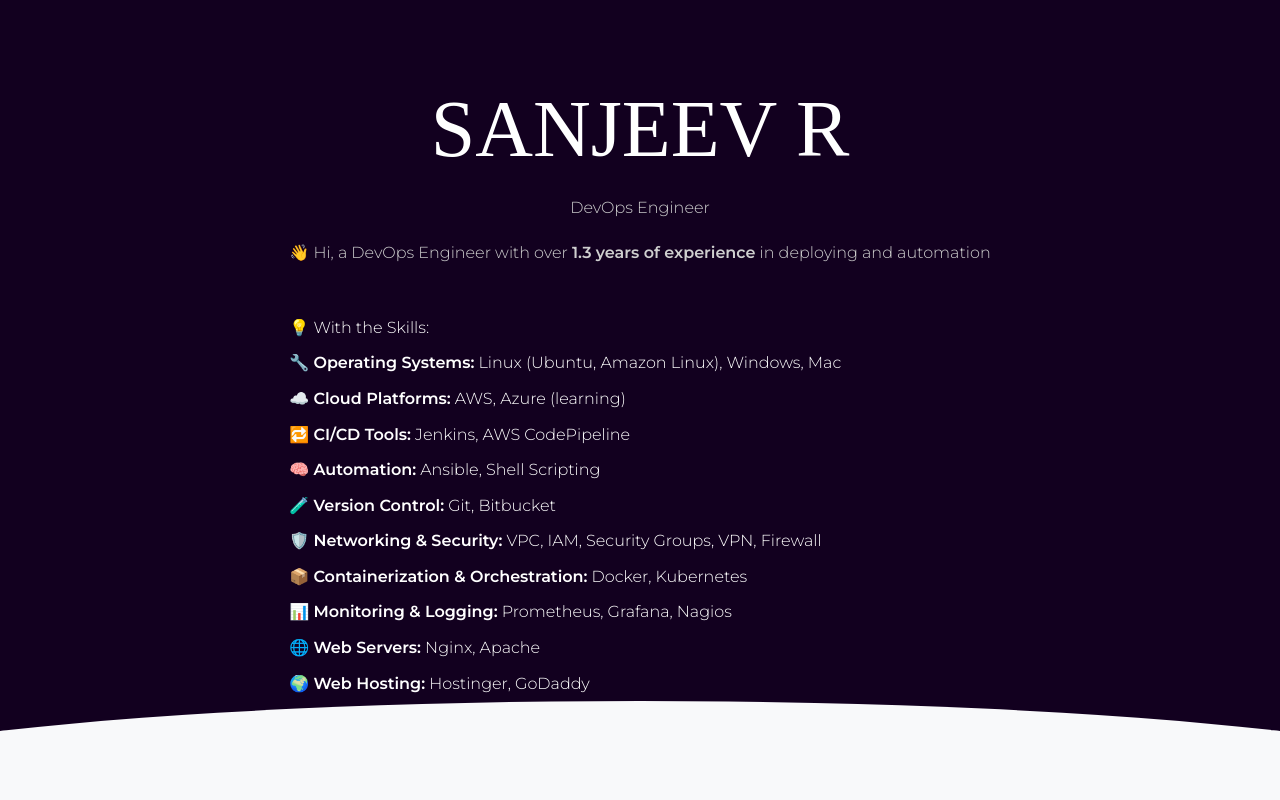
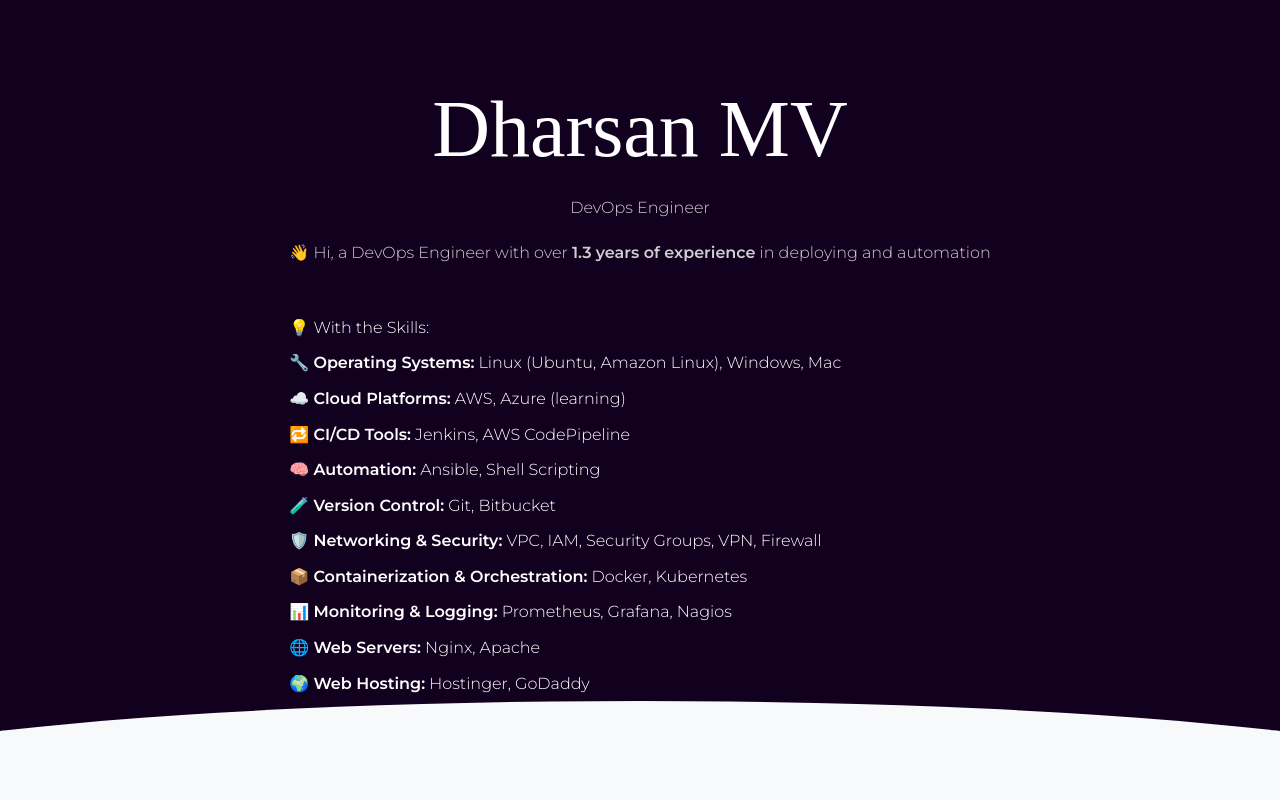
Before and after one commit to sanjeevashwin/dharsanportfolio, a plain HTML site: page index.html in a window 1280 px wide. Shown: the top 800 px of the page. Drawn offline with Linux system fonts and the light colour scheme.

Commit message:
index push

```diff
--- a/index.html
+++ b/index.html
@@ -12,7 +12,7 @@
 
 <section class="hero">
   <div class="content">
-    <h1>SANJEEV R</h1>
+    <h1>Dharsan MV</h1>
     <p class="tagline">DevOps Engineer</p>
 
     <div class="intro">
```
